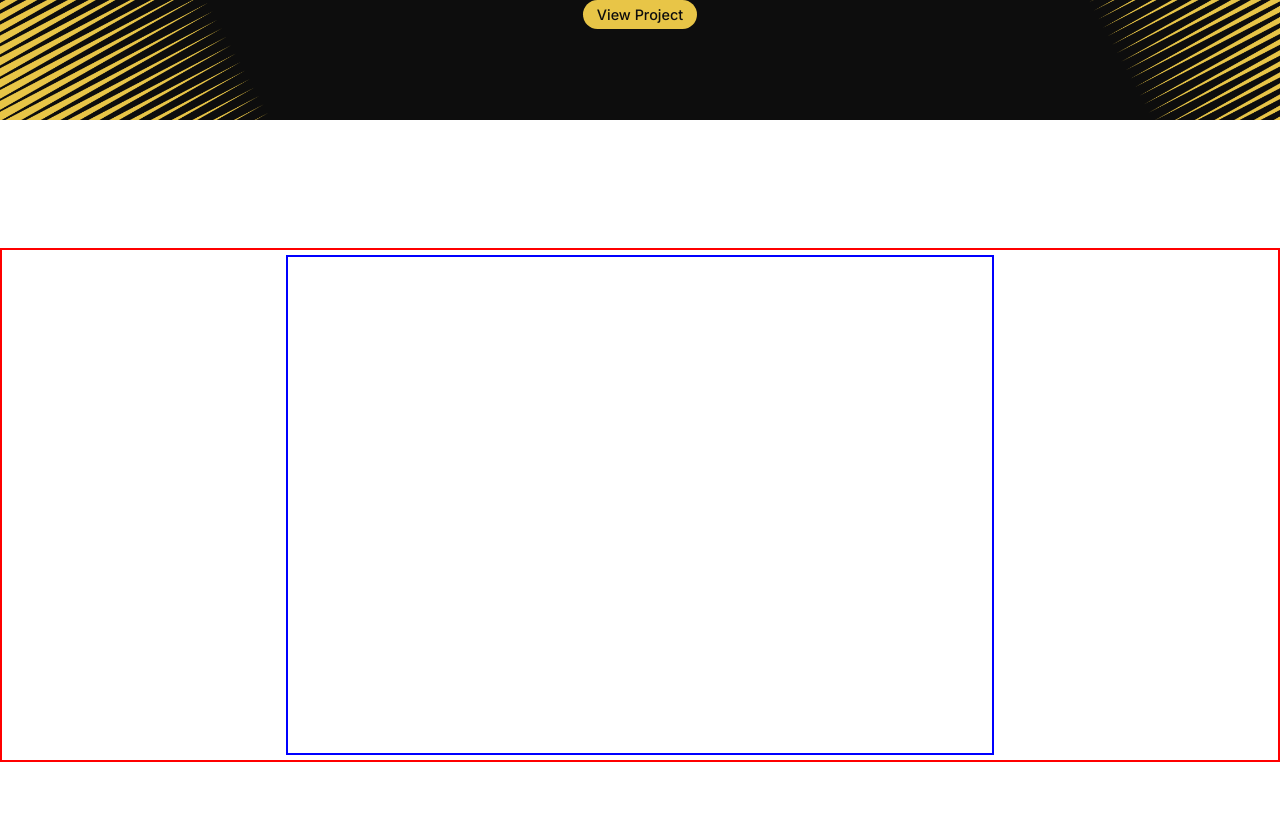
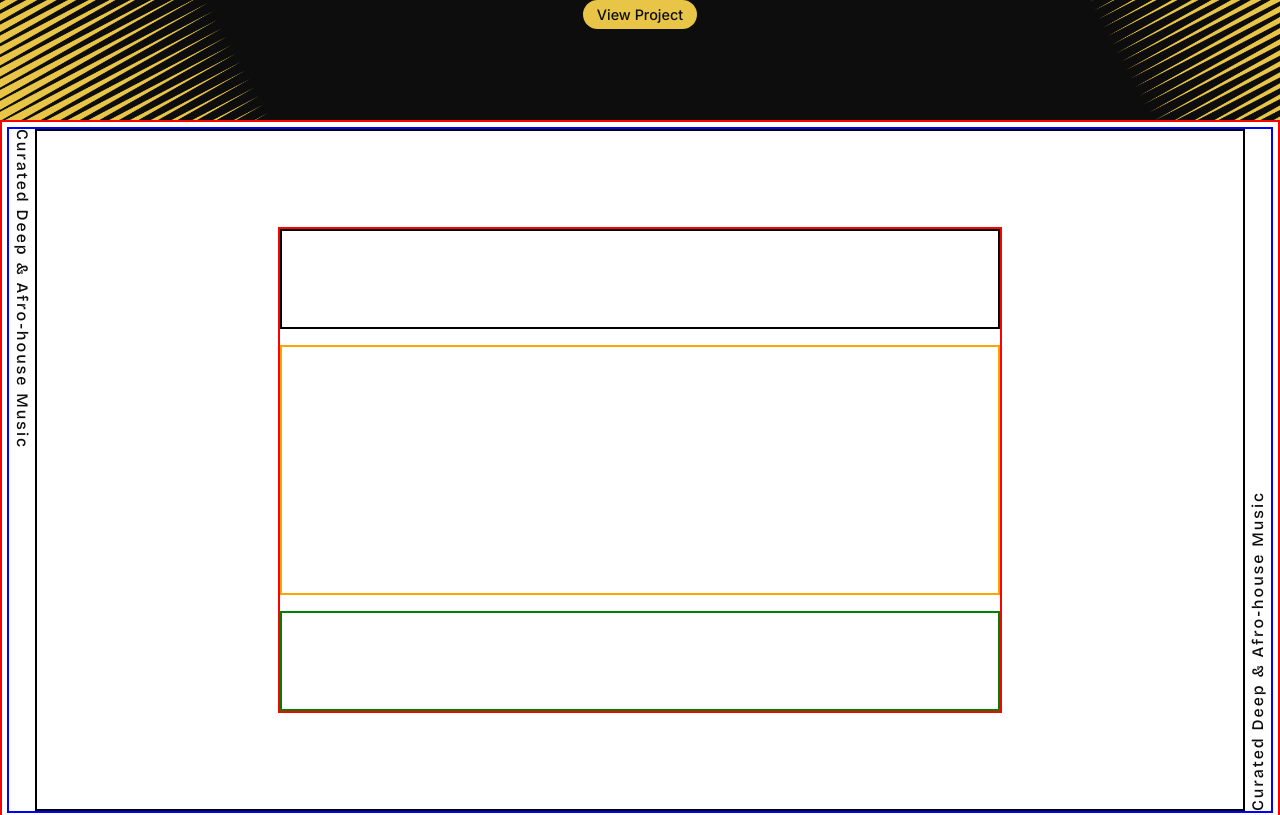
Before and after one commit to Lebo-Madikane/lebo-madikane, a Next.js app: page / in a window 1280 px wide. Shown: the part 2440-3255 px from the top of the page. Built offline with nearby package versions, Linux system fonts and the light colour scheme.

Commit message:
structure component content

```diff
--- a/src/components/Music/Music.js
+++ b/src/components/Music/Music.js
@@ -3,9 +3,17 @@ import styles from './Music.module.scss';
 export default function Music() {
 
     return (
-        <section className={styles.music}>
+        <section className={styles.musicSection}>
             <div className={styles.container}>
-
+                <span className={styles.statementRight}>Curated Deep & Afro-house Music</span>
+                <div className={styles.content}>
+                    <div className={styles.contentContainer}>
+                        <div className={styles.header}></div>
+                        <div className={styles.images}></div>
+                        <div className={styles.cta}></div>
+                    </div>
+                </div>
+                <span className={styles.statementLeft}>Curated Deep & Afro-house Music</span>
             </div>
         </section>
     );
--- a/src/components/Music/Music.module.scss
+++ b/src/components/Music/Music.module.scss
@@ -1,16 +1,59 @@
 @use '../../styles/mixins.scss' as *;
 @use '../../styles/variables.scss' as *;
 
-.music {
+.musicSection {
     width: 100%;
+    min-height: 600px;
     padding: 5px;
-    margin: 8rem auto;
+    position: relative;
     border: 2px solid red;
 }
 
 .container {
-    width: 56%;
-    height: 500px;
-    margin: 0 auto;
+    //height: 600px;
+    display: flex;
     border: 2px solid blue;
 }
+
+.statementRight, .statementLeft {
+    width: fit-content;
+    writing-mode: vertical-rl;
+    text-orientation: mixed;
+    font-weight: 500;
+    letter-spacing: 2px;
+    white-space: nowrap;
+}
+
+.content {
+    width: 98%;
+    border: 2px solid black;
+}
+
+.statementLeft {
+    transform: rotate(180deg);
+}
+
+.contentContainer {
+    width: 60%;
+    height: fit-content;
+    margin: 6rem auto;
+    display: flex;
+    flex-direction: column;
+    gap: 1rem;
+    border: 2px solid red;
+}
+
+.header {
+    min-height: 100px;
+    border: 2px solid black;
+}
+
+.images {
+    min-height: 250px;
+    border: 2px solid orange;
+}
+
+.cta {
+    min-height: 100px;
+    border: 2px solid green;
+}
```
